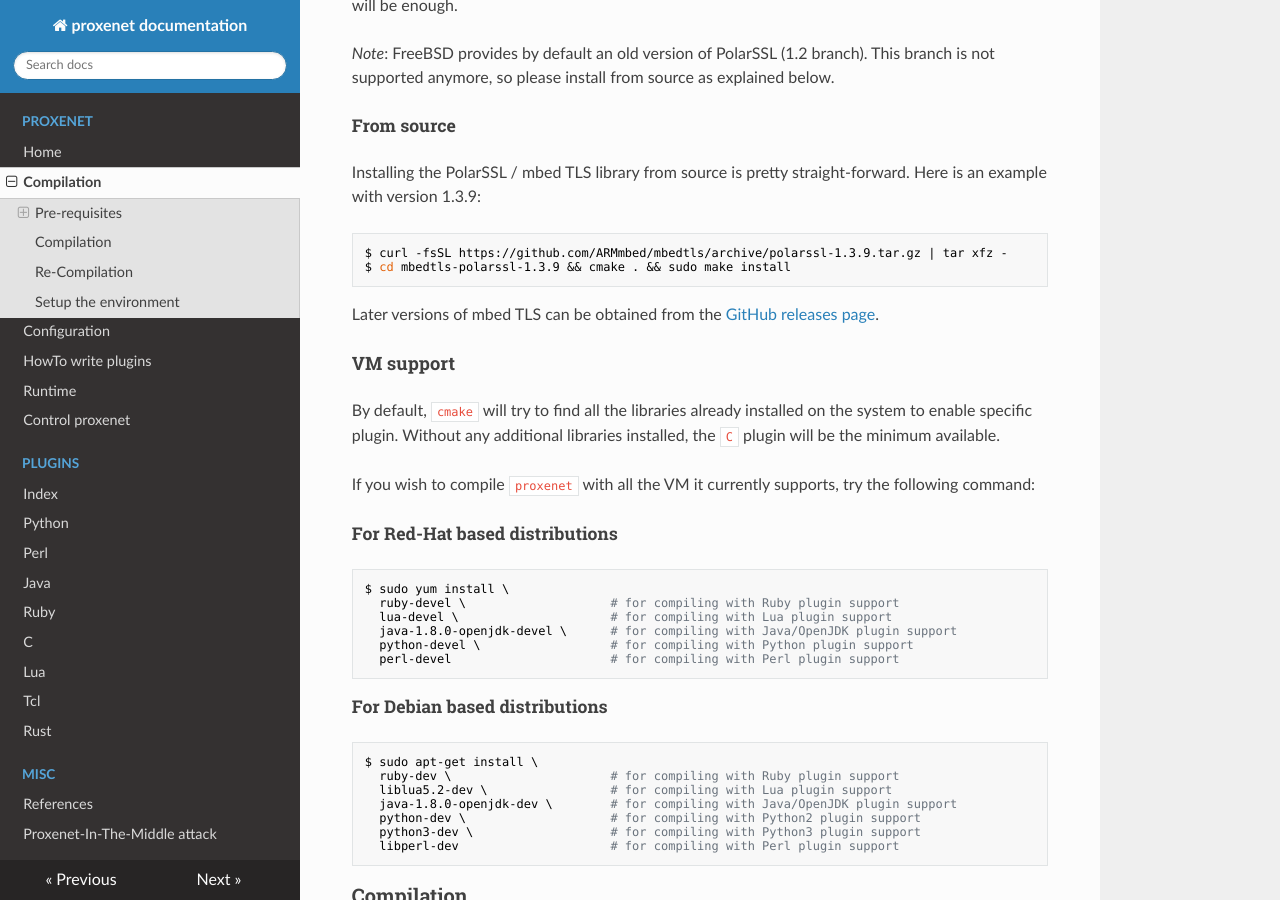
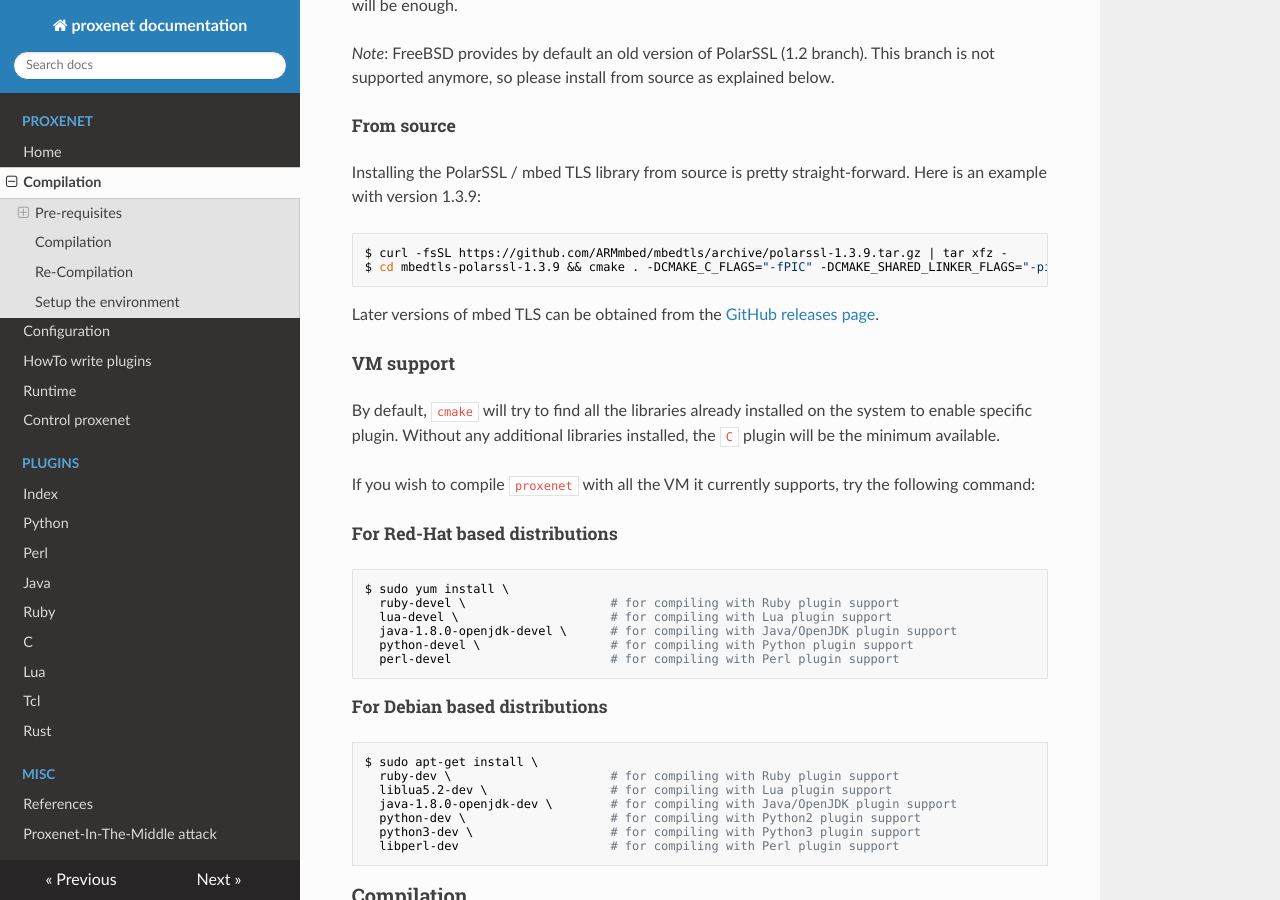
Before and after one commit to hugsy/proxenet, an MkDocs documentation site: the page built from docs/compil.md, in a window 1280 px wide and 900 px high, scrolled down 1314 px. Built offline with MkDocs 1.6.1, drawn with Linux system fonts in a browser that asks for light colours; nearby versions of some CDN libraries; old or Windows-style settings are respelled for this version of MkDocs.

Commit message:
Update compil.md

````diff
--- a/docs/compil.md
+++ b/docs/compil.md
@@ -67,7 +67,7 @@
 is an example with version 1.3.9:
 ``` bash
 $ curl -fsSL https://github.com/ARMmbed/mbedtls/archive/polarssl-1.3.9.tar.gz | tar xfz -
-$ cd mbedtls-polarssl-1.3.9 && cmake . && sudo make install
+$ cd mbedtls-polarssl-1.3.9 && cmake . -DCMAKE_C_FLAGS="-fPIC" -DCMAKE_SHARED_LINKER_FLAGS="-pie" && sudo make install
 ```
 
 Later versions of mbed TLS can be obtained from the
````
